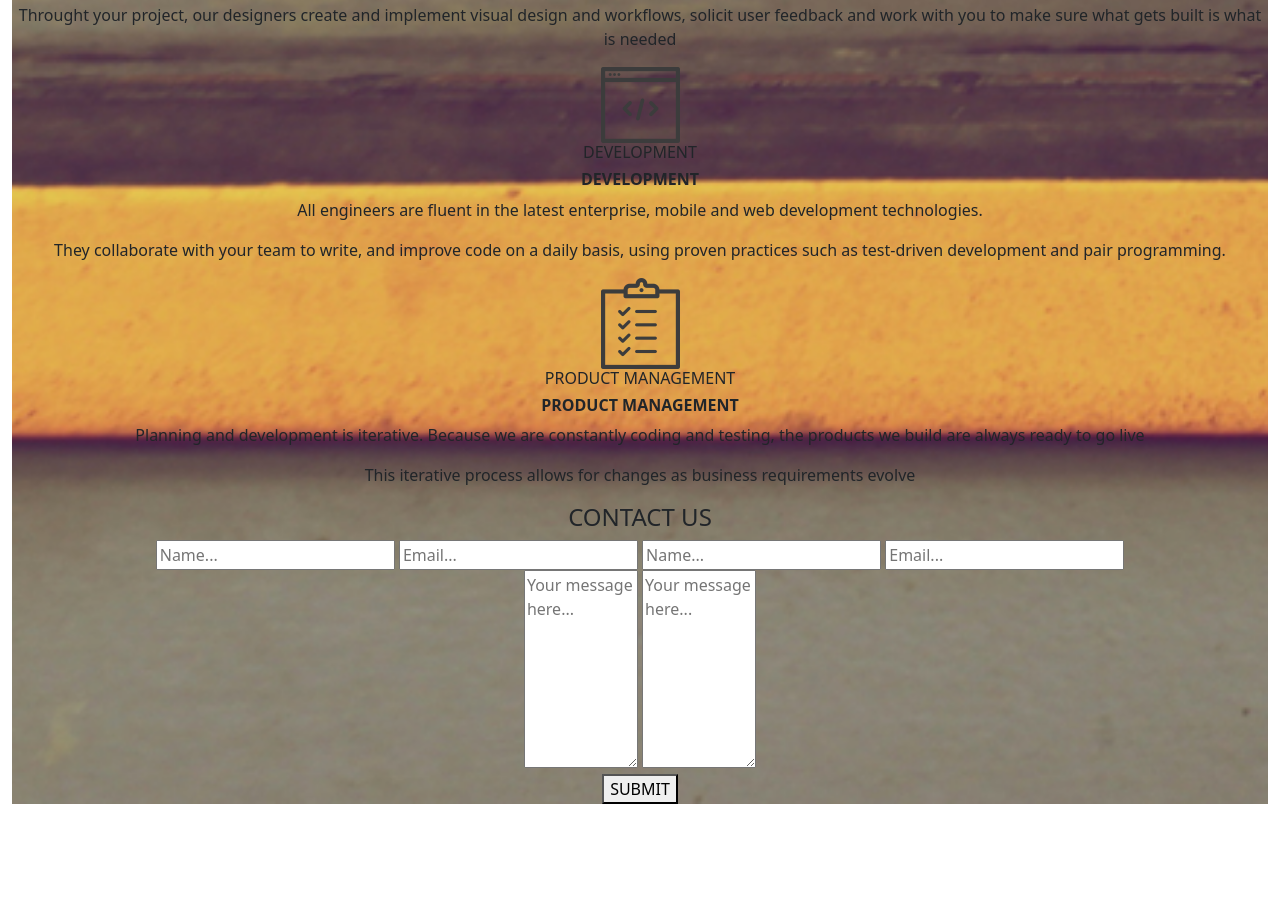
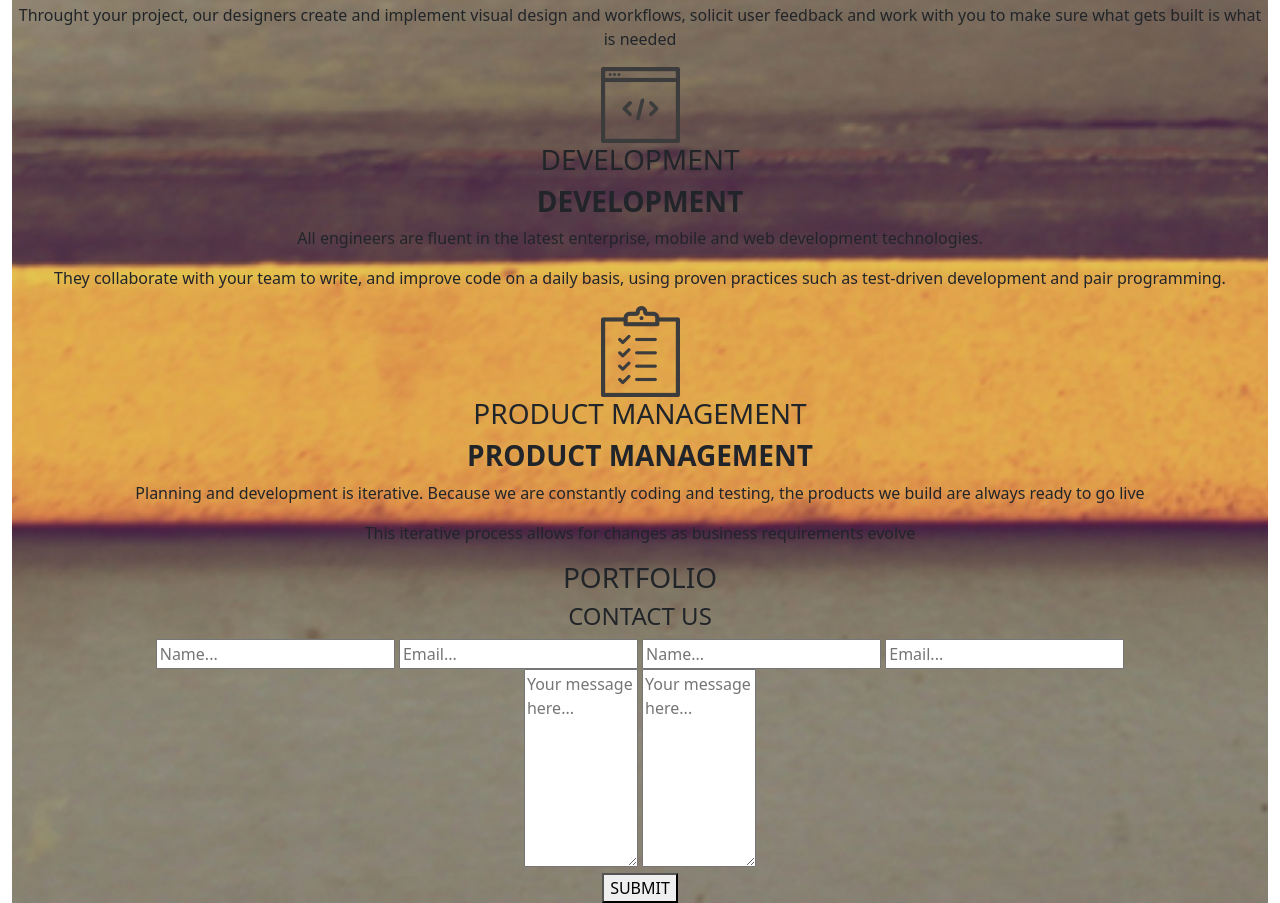
Before and after one commit to gatotoadrian/IP, a plain HTML site: page index.html in a window 1280 px wide. Shown: the part 2322-3225 px from the top of the page. Before the commit the page ends 3126 px from the top, so only its background shows below. Drawn offline with nearby package versions, Linux system fonts and the light colour scheme; a script that the page names is missing; files whose address does not match are found by name.

Commit message:
modified a new file

```diff
--- a/index.html
+++ b/index.html
@@ -57,10 +57,10 @@
                                 <div class="article5">
                                     <div id="devevelopment">
                                         <img src="image/assets/services_icons/dev_icon.png" alt="devevelopment icon" id="dev">
-                                        <h6>DEVELOPMENT</h6>
+                                        <h3>DEVELOPMENT</h3>
                                     </div>
                                     <div id="dev">
-                                        <h6><b>DEVELOPMENT</b></h6>
+                                        <h3><b>DEVELOPMENT</b></h3>
                                         <p>All engineers are fluent in the latest enterprise, mobile and web development technologies.</p>
                                         <p>They collaborate with your team to write, and improve code on a daily basis, using proven practices such as test-driven development and pair programming.</p>
                                     </div>
@@ -68,15 +68,23 @@
                                 <div class="article6">
                                     <div id="product">
                                         <img src="image/assets/services_icons/product_icon.png" alt="Product icon" id="product">
-                                        <h6>PRODUCT MANAGEMENT</h6>
+                                        <h3>PRODUCT MANAGEMENT</h3>
                                     </div>
                                     <div id="products">
-                                        <h6><b>PRODUCT MANAGEMENT</b></h6>
+                                        <h3><b>PRODUCT MANAGEMENT</b></h3>
                                         <p>Planning and development is iterative. Because we are constantly coding and testing, the products we build are always ready to go live</p>
                                         <p>This iterative process allows for changes as business requirements evolve</p>
                                     </div>
                                 </div>
                         </div>
+                            <div class="article7">
+                                <h3>PORTFOLIO</h3>
+                                <div class="IMAGES">
+                                    <div class="ROW-2">
+
+                                    </div>
+                                </div>
+                            </div>
                             <div class="article7">
                                 <form action="" id="myForm">
                                 <form action="https://formspree.io/f/xknyzwva" method="post" id="myForm">
```
